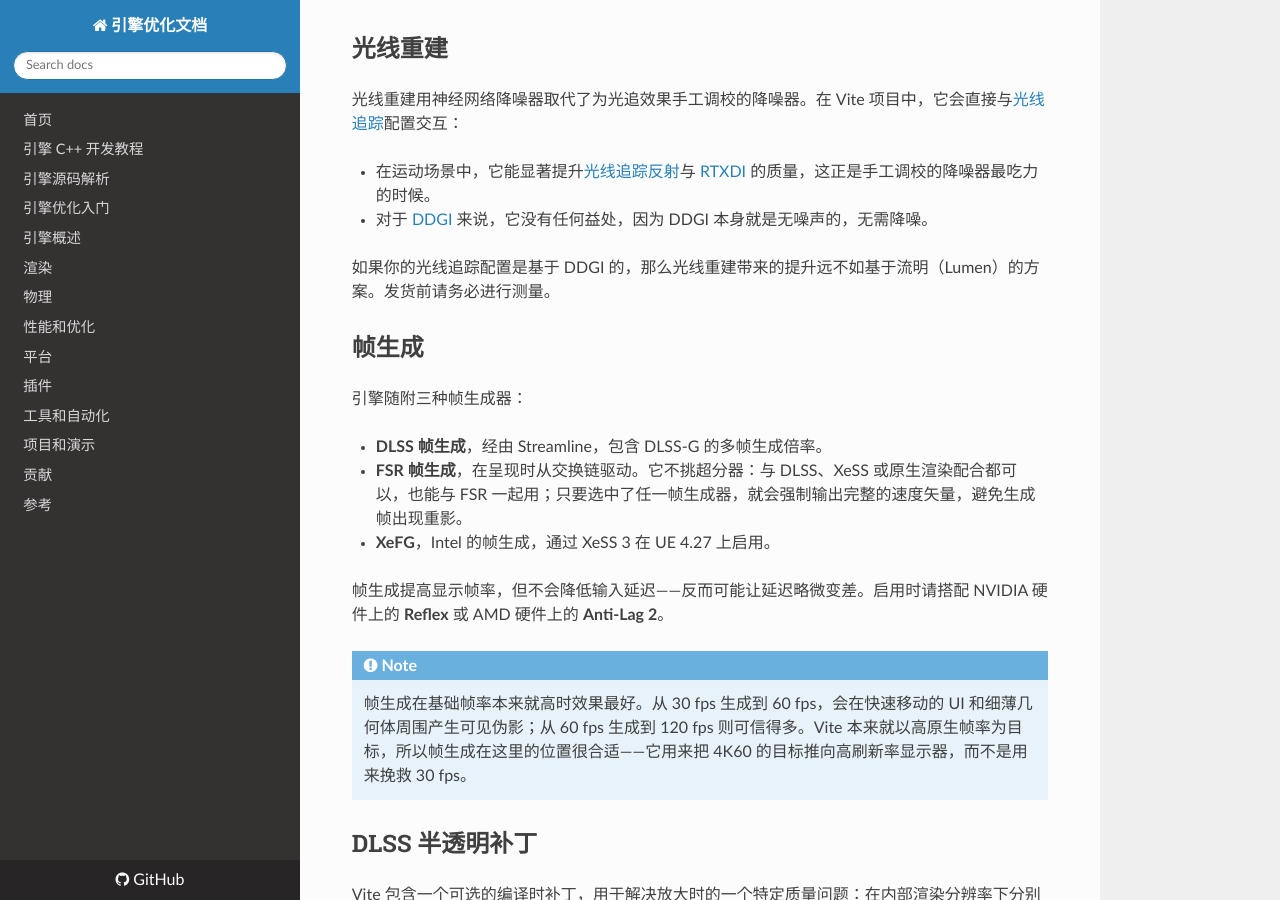
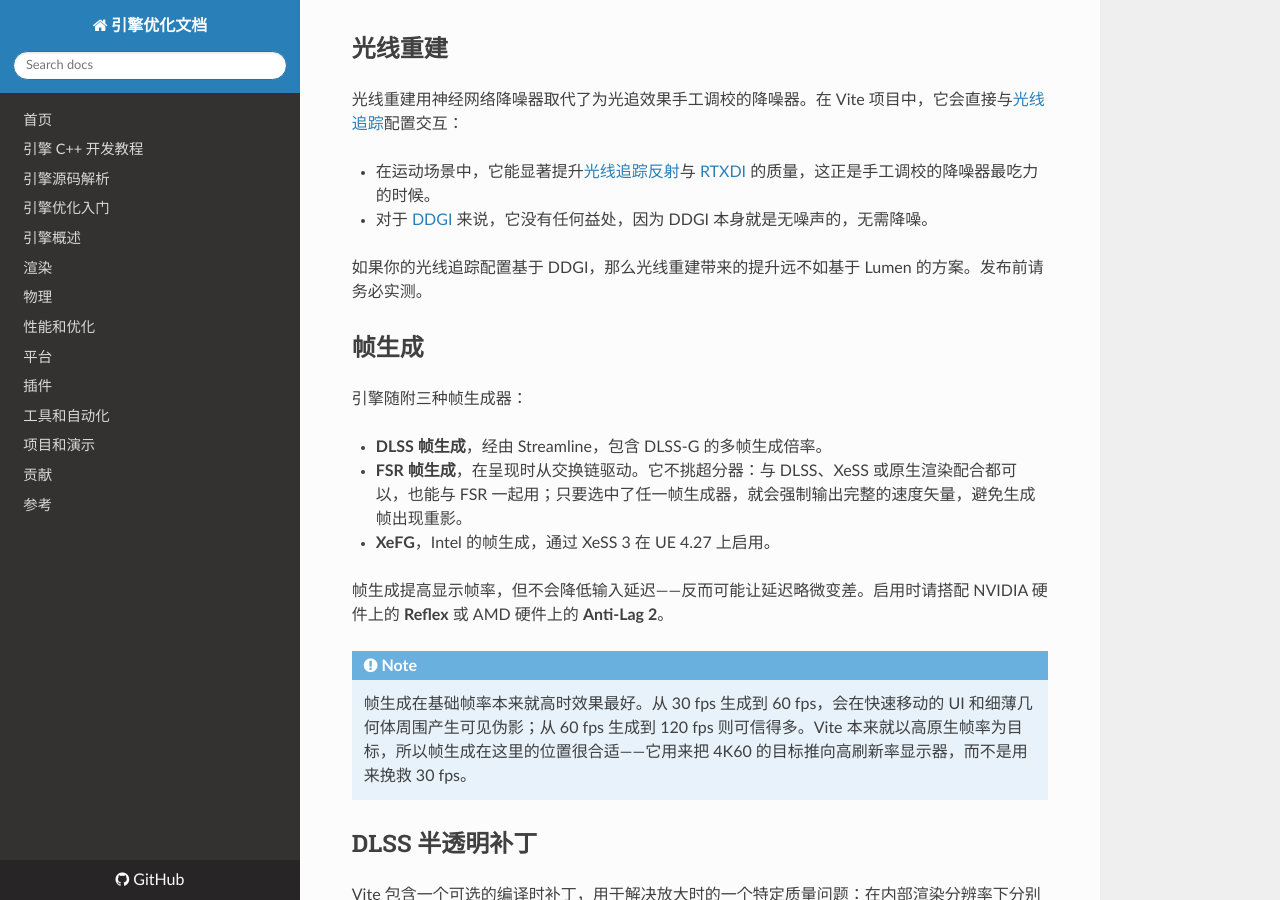
Before and after one commit to OpenHUTB/cpp, an MkDocs documentation site: the page built from docs/optimization/Rendering/Upscalers.md, in a window 1280 px wide and 900 px high, scrolled down 2094 px. Built offline with MkDocs 1.6.1, drawn with Linux system fonts in a browser that asks for light colours; nearby versions of some CDN libraries; a script that is not in the unit is left out.

Commit message:
docs: 统一超分页的 Lumen 名与发布表述
- 「流明（Lumen）」改为 Lumen，全文保留产品名
- shipping 误译为「发货」，改为「发布」

```diff
--- a/docs/optimization/Rendering/Upscalers.md
+++ b/docs/optimization/Rendering/Upscalers.md
@@ -64,7 +64,7 @@ DLAA 值得单独提及。它是将 DLSS 的神经网络应用于原生分辨率
 - 在运动场景中，它能显著提升[光线追踪反射](./RT-Reflections.md)与 [RTXDI](./RTXDI.md) 的质量，这正是手工调校的降噪器最吃力的时候。
 - 对于 [DDGI](./DDGI-Dynamic.md) 来说，它没有任何益处，因为 DDGI 本身就是无噪声的，无需降噪。
 
-如果你的光线追踪配置是基于 DDGI 的，那么光线重建带来的提升远不如基于流明（Lumen）的方案。发货前请务必进行测量。
+如果你的光线追踪配置基于 DDGI，那么光线重建带来的提升远不如基于 Lumen 的方案。发布前请务必实测。
 
 
 ## 帧生成
```
